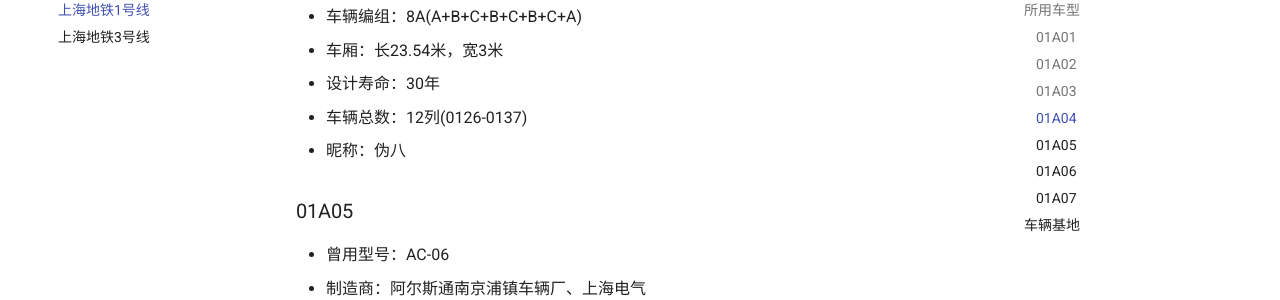
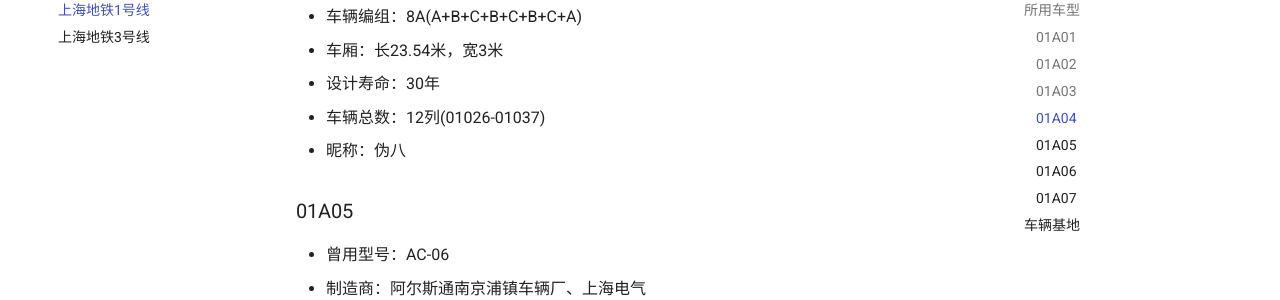
Before and after one commit to BSOD-qian/shmetrowiki, an MkDocs documentation site: the page built from docs/分线路介绍/1.md, in a window 1280 px wide and 900 px high, scrolled down 3901 px. Shown: the part 152-452 px from the top of the window. Built offline with MkDocs 1.6.1 and Material for MkDocs 9.7.7, drawn with Linux system fonts in a browser that asks for light colours; comment, search, counter and statistics services are not loaded.

Commit message:
202207100841

```diff
--- a/docs/分线路介绍/1.md
+++ b/docs/分线路介绍/1.md
@@ -55,7 +55,7 @@
 * 车辆编组：8A(A+B+C+B+C+B+C+A)
 * 车厢：长23.54米，宽3米
 * 设计寿命：30年
-* 车辆总数：12列(0126-0137)
+* 车辆总数：12列(01026-01037)
 * 昵称：伪八
 ### 01A05
 * 曾用型号：AC-06
```
